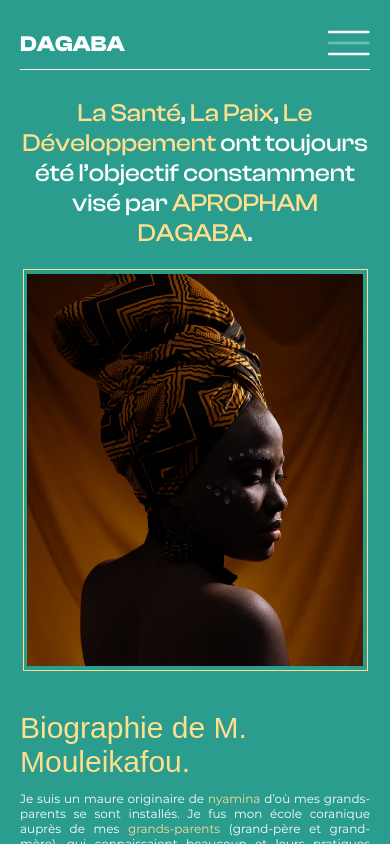
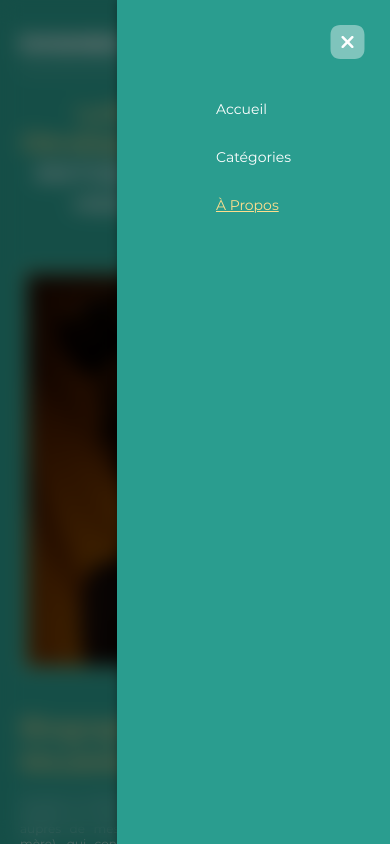
Before and after one commit to MozartOnWeb/dagaba, a Next.js app: page /about in a window 390 px wide. Both pictures are taken after a click on the element 348 px from the left and 44 px from the top of the page. Shown: the top 844 px of the page. Built offline with nearby package versions, Linux system fonts and the light colour scheme; a web font is replaced by a local one.

Commit message:
working on hamburger menu

```diff
--- a/components/Modal/styles.module.css
+++ b/components/Modal/styles.module.css
@@ -4,7 +4,8 @@
   left: 0;
   width: 100vw;
   height: 100vh;
-  background-color: rgba(0, 0, 0, 0.75);
+  background-color: rgba(0, 0, 0, 0.5);
+  backdrop-filter: blur(10px);
   display: flex;
   justify-content: center;
   align-items: center;
--- a/components/hamburgerMenu/HamburgerMenu.tsx
+++ b/components/hamburgerMenu/HamburgerMenu.tsx
@@ -2,6 +2,10 @@
 
 import Link from "next/link";
 import { usePathname } from "next/navigation";
+
+import { useHamburgerStore } from "@/stores/useHamburgerStore";
+
+import { CloseIcon } from "@/public/assets/icons";
 
 import styles from "./styles.module.css";
 
@@ -28,10 +32,22 @@ export const HamburgerMenu = () => {
   if (pathname.includes("/categories/")) {
     pathname = "/categories";
   }
+
+  const closeHamburger = useHamburgerStore((state) => state.closeHamburger);
+
   return (
-    <div className={styles.main}>
+    <div onClick={() => closeHamburger()} className={styles.main}>
+      <div
+        onClick={(e) => {
+          e.stopPropagation();
+        }}
+        className={styles.container}
+      >
+        <CloseIcon fill="#fff" onClick={() => closeHamburger()} />
+        <div className={styles.linksContainer}>
           {routes.map((route) => (
             <Link
+              onClick={() => closeHamburger()}
               key={route.id}
               className={pathname === route.path ? styles.active : ""}
               href={route.path}
@@ -40,5 +56,7 @@ export const HamburgerMenu = () => {
             </Link>
           ))}
         </div>
+      </div>
+    </div>
   );
 };
--- a/components/hamburgerMenu/styles.module.css
+++ b/components/hamburgerMenu/styles.module.css
@@ -1,24 +1,50 @@
 .main {
-  position: absolute;
+  position: fixed;
+  top: 0;
+  left: 0;
+  width: 100vw;
+  height: 100vh;
+  background-color: rgba(0, 0, 0, 0.5);
+  backdrop-filter: blur(10px);
   z-index: 10;
-  top: 5em;
-  height: 8vh;
-  width: 100%;
-  background-color: var(--white);
-  display: flex;
-  justify-content: space-around;
-  align-items: center;
-  display: none;
 }
 
-.main a {
+.container {
+  position: absolute;
+  right: 0;
+  height: 100vh;
+  width: 70%;
+  background-color: var(--green);
+  box-shadow: 0 0 10px rgba(0, 0, 0, 0.3);
+  display: flex;
+  justify-content: center;
+}
+
+.container svg {
+  cursor: pointer;
+  width: 3.5em;
+  height: 3.5em;
+  position: absolute;
+  right: 2.5em;
+  top: 2.5em;
+}
+
+.linksContainer {
+  margin-top: 10em;
+  display: flex;
+  flex-direction: column;
+  gap: 3em 0em;
+}
+
+.linksContainer a {
   text-decoration: none;
   font-family: var(--montserrat);
-  font-size: 1.2rem;
-  color: var(--green);
-  text-transform: uppercase;
+  font-size: 1.4rem;
+  color: var(--white);
+  text-transform: capitalize;
 }
 
 .main a.active {
   text-decoration: underline;
+  color: var(--yellow);
 }
--- a/components/navbar/NavBar.tsx
+++ b/components/navbar/NavBar.tsx
@@ -2,6 +2,7 @@
 
 import Link from "next/link";
 import { usePathname } from "next/navigation";
+import { useHamburgerStore } from "@/stores/useHamburgerStore";
 
 import { HamburgerMenu } from "../hamburgerMenu/HamburgerMenu";
 
@@ -33,13 +34,17 @@ const NavBar = () => {
     pathname = "/categories";
   }
 
+  const isOpen = useHamburgerStore((state) => state.isOpen);
+  const openHamburger = useHamburgerStore((state) => state.openHamburger);
+
   return (
+    <>
+      {isOpen && <HamburgerMenu />}
       <nav className={styles.nav}>
-      <HamburgerMenu />
         <div className={styles.logo}>DAGABA</div>
 
         {/* hamburger */}
-      <div className={styles.hamburger}>
+        <div onClick={() => openHamburger()} className={styles.hamburger}>
           <HamburgerIcon />
         </div>
         {/* nav links */}
@@ -56,6 +61,7 @@ const NavBar = () => {
         </div>
         <div className={styles.separator} />
       </nav>
+    </>
   );
 };
 
--- a/public/assets/icons.tsx
+++ b/public/assets/icons.tsx
@@ -423,7 +423,13 @@ export const GoBackArrowIcon = () => {
   );
 };
 
-export const CloseIcon = ({ onClick }: { onClick: () => void }) => {
+export const CloseIcon = ({
+  onClick,
+  fill,
+}: {
+  onClick: () => void;
+  fill?: string;
+}) => {
   return (
     <svg
       onClick={onClick}
@@ -436,11 +442,11 @@ export const CloseIcon = ({ onClick }: { onClick: () => void }) => {
       <path
         opacity="0.4"
         d="M23.4181 0H9.58838C3.5812 0 0 3.5812 0 9.58838V23.4016C0 29.4253 3.5812 33.0065 9.58838 33.0065H23.4016C29.4088 33.0065 32.99 29.4253 32.99 23.4181V9.58838C33.0065 3.5812 29.4253 0 23.4181 0Z"
-        fill="#2a9d8f"
+        fill={fill ? fill : "#2a9d8f"}
       />
       <path
         d="M18.2525 16.5032L22.0482 12.7074C22.5268 12.2288 22.5268 11.4367 22.0482 10.9581C21.5696 10.4795 20.7775 10.4795 20.2989 10.9581L16.5032 14.7538L12.7074 10.9581C12.2288 10.4795 11.4367 10.4795 10.9581 10.9581C10.4795 11.4367 10.4795 12.2288 10.9581 12.7074L14.7538 16.5032L10.9581 20.2989C10.4795 20.7775 10.4795 21.5696 10.9581 22.0482C11.2056 22.2958 11.5192 22.4113 11.8327 22.4113C12.1463 22.4113 12.4599 22.2958 12.7074 22.0482L16.5032 18.2525L20.2989 22.0482C20.5464 22.2958 20.86 22.4113 21.1736 22.4113C21.4871 22.4113 21.8007 22.2958 22.0482 22.0482C22.5268 21.5696 22.5268 20.7775 22.0482 20.2989L18.2525 16.5032Z"
-        fill="#2a9d8f"
+        fill={fill ? fill : "#2a9d8f"}
       />
     </svg>
   );
--- /dev/null
+++ b/stores/useHamburgerStore.ts
@@ -0,0 +1,13 @@
+import { create } from "zustand";
+
+type HamburgerProps = {
+  isOpen: boolean;
+  openHamburger: () => void;
+  closeHamburger: () => void;
+};
+
+export const useHamburgerStore = create<HamburgerProps>((set) => ({
+  isOpen: false,
+  openHamburger: () => set({ isOpen: true }),
+  closeHamburger: () => set({ isOpen: false }),
+}));
```
Lines whose indentation alone changed are shown as unchanged.
